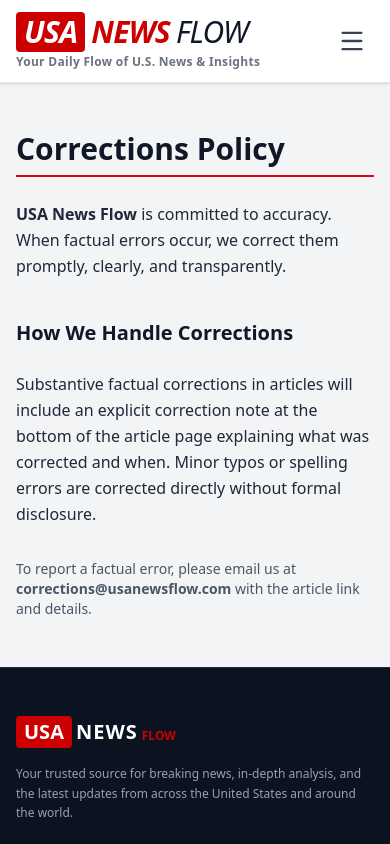
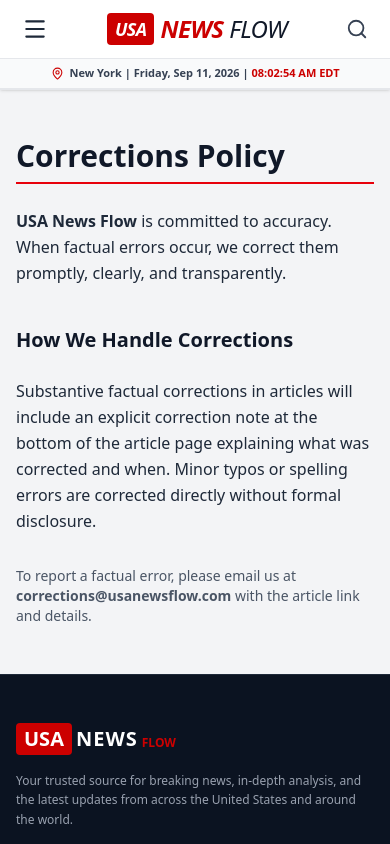
Before and after one commit to mrartsgamer4-spec/usa-news-flow, a Next.js app: page /corrections-policy in a window 390 px wide. Shown: the top 844 px of the page. Built offline with nearby package versions, Linux system fonts and the light colour scheme.

Commit message:
Update mobile layout matching Kishoreganj Journal style

```diff
--- a/src/components/layout/Header.tsx
+++ b/src/components/layout/Header.tsx
@@ -6,7 +6,7 @@
 import {
     Clock, ChevronDown, Wrench, Calculator, Home,
     FileText, Image as ImageIcon, QrCode, Type,
-    DollarSign, Percent, Landmark, Menu, X
+    DollarSign, Percent, Landmark, Menu, X, Search, MapPin
 } from 'lucide-react';
 
 const NAVIGATION_CONFIG = [
@@ -107,7 +107,7 @@
             setDcDate(now.toLocaleDateString('en-US', {
                 timeZone: 'America/New_York',
                 weekday: 'long',
-                month: 'long',
+                month: 'short',
                 day: 'numeric',
                 year: 'numeric',
             }));
@@ -115,6 +115,7 @@
                 timeZone: 'America/New_York',
                 hour: '2-digit',
                 minute: '2-digit',
+                second: '2-digit',
                 hour12: true,
             }) + ' EDT');
         };
@@ -126,18 +127,30 @@
     return (
         <header className="w-full bg-white border-b border-gray-200 sticky top-0 z-50 shadow-sm">
             {/* Top Bar */}
-            <div className="max-w-7xl mx-auto px-4 py-3 sm:py-4 flex flex-wrap items-center justify-between gap-4">
-                <Link href="/" className="flex flex-col items-start">
-                    <div className="flex items-center text-3xl sm:text-4xl font-black tracking-tight italic">
-                        <span className="bg-[#cc0000] text-white px-2 py-0.5 rounded mr-1.5 uppercase">USA</span>
+            <div className="max-w-7xl mx-auto px-4 py-2.5 sm:py-4 flex items-center justify-between">
+
+                {/* কিশোরগঞ্জ জার্নাল স্টাইল মোবাইল মেনু বাটন */}
+                <button
+                    onClick={() => setMobileOpen(!mobileOpen)}
+                    className="lg:hidden p-1.5 text-gray-800 hover:text-[#cc0000] focus:outline-none"
+                    aria-label="Toggle Menu"
+                >
+                    {mobileOpen ? <X size={26} /> : <Menu size={26} />}
+                </button>
+
+                {/* লোগো (মোবাইলে সেন্টারে থাকবে, ডেস্কটপে বামে) */}
+                <Link href="/" prefetch={false} className="flex flex-col items-center lg:items-start">
+                    <div className="flex items-center text-2xl sm:text-4xl font-black tracking-tight italic">
+                        <span className="bg-[#cc0000] text-white px-2 py-0.5 rounded mr-1.5 uppercase text-lg sm:text-3xl">USA</span>
                         <span className="text-[#cc0000] uppercase">NEWS</span>
                         <span className="text-gray-900 uppercase font-light ml-1.5">FLOW</span>
                     </div>
-                    <span className="text-xs sm:text-sm text-gray-500 font-semibold tracking-wide mt-0.5">
+                    <span className="hidden sm:block text-xs sm:text-sm text-gray-500 font-semibold tracking-wide mt-0.5">
                         Your Daily Flow of U.S. News & Insights
                     </span>
                 </Link>
 
+                {/* ডেস্কটপ লাইভ টাইম বক্স */}
                 <div className="hidden md:flex items-center gap-3 bg-gray-50 px-4 py-2 rounded-xl border border-gray-100">
                     <div className="w-10 h-10 rounded-full border border-gray-300 flex items-center justify-center text-gray-700 bg-white">
                         <Clock size={20} />
@@ -149,6 +162,7 @@
                     </div>
                 </div>
 
+                {/* মোবাইল ডানের সার্চ আইকন ও ডেস্কটপ সোশ্যাল লিংকস */}
                 <div className="flex items-center gap-3">
                     <div className="hidden sm:flex items-center gap-2">
                         <a href="#" className="w-8 h-8 rounded-full bg-[#3b5998] text-white flex items-center justify-center text-sm font-bold shadow-sm">f</a>
@@ -156,27 +170,33 @@
                         <a href="#" className="w-8 h-8 rounded-full bg-[#e1306c] text-white flex items-center justify-center text-sm font-bold shadow-sm">ig</a>
                         <a href="#" className="w-8 h-8 rounded-full bg-[#ff0000] text-white flex items-center justify-center text-sm font-bold shadow-sm">yt</a>
                     </div>
-                    <button
-                        onClick={() => setMobileOpen(!mobileOpen)}
-                        className="lg:hidden p-2 text-gray-700 hover:text-[#cc0000]"
-                    >
-                        {mobileOpen ? <X size={28} /> : <Menu size={28} />}
+                    <button className="lg:hidden p-1.5 text-gray-700 hover:text-[#cc0000]">
+                        <Search size={22} />
                     </button>
                 </div>
             </div>
 
+            {/* কিশোরগঞ্জ জার্নাল স্টাইল মোবাইল লাইভ টাইম স্ট্রিপ */}
+            <div className="lg:hidden bg-gray-50 border-t border-b border-gray-200 py-1.5 px-4 text-center">
+                <div className="flex items-center justify-center gap-1.5 text-[11px] font-semibold text-gray-700">
+                    <MapPin size={13} className="text-[#cc0000] shrink-0" />
+                    <span>New York | {dcDate} | <strong className="text-[#cc0000] font-black">{dcTime}</strong></span>
+                </div>
+            </div>
+
             {/* Red Navbar with Pure White Text */}
-            <nav className="bg-[#cc0000] text-white shadow-md">
+            <nav className="hidden lg:block bg-[#cc0000] text-white shadow-md">
                 <div className="max-w-7xl mx-auto px-4 flex items-center justify-between">
 
                     {/* Desktop Menu */}
-                    <div className="hidden lg:flex items-center space-x-1">
+                    <div className="flex items-center space-x-1">
                         {NAVIGATION_CONFIG.map((item) => {
                             const isActive = item.isHome ? pathname === '/' : pathname.startsWith(item.href);
                             return (
                                 <div key={item.label} className="relative group">
                                     <Link
                                         href={item.href}
+                                        prefetch={false}
                                         className={`px-3.5 py-3 text-[14px] font-extrabold uppercase tracking-wide flex items-center gap-1.5 transition duration-150 ${isActive
                                             ? 'bg-[#990000] text-white'
                                             : 'text-white hover:bg-[#b30000]'
@@ -193,6 +213,7 @@
                                                 <Link
                                                     key={subItem.label}
                                                     href={subItem.href}
+                                                    prefetch={false}
                                                     className="block px-4 py-2.5 text-xs font-bold text-gray-800 hover:bg-red-50 hover:text-[#cc0000] border-b border-gray-50 last:border-0 transition"
                                                 >
                                                     {subItem.label}
@@ -206,7 +227,7 @@
                     </div>
 
                     {/* Tools & Calculators */}
-                    <div className="hidden lg:flex items-center space-x-2 py-2 pl-4 border-l border-red-400">
+                    <div className="flex items-center space-x-2 py-2 pl-4 border-l border-red-400">
                         <div className="relative group">
                             <button className="px-3 py-1.5 bg-white text-gray-900 rounded font-bold text-xs uppercase flex items-center gap-1.5 hover:bg-gray-100 shadow-sm transition">
                                 <Wrench size={13} className="text-[#cc0000]" />
@@ -215,7 +236,7 @@
                             </button>
                             <div className="absolute top-full right-0 hidden group-hover:block bg-white text-gray-800 shadow-2xl border border-gray-200 rounded-b-lg w-52 z-50 py-1">
                                 {TOOLS_ITEMS.map((tool) => (
-                                    <Link key={tool.label} href={tool.href} className="flex items-center gap-2 px-4 py-2 hover:bg-red-50 hover:text-[#cc0000] text-xs font-semibold">
+                                    <Link key={tool.label} href={tool.href} prefetch={false} className="flex items-center gap-2 px-4 py-2 hover:bg-red-50 hover:text-[#cc0000] text-xs font-semibold">
                                         <tool.icon size={14} />
                                         {tool.label}
                                     </Link>
@@ -231,7 +252,7 @@
                             </button>
                             <div className="absolute top-full right-0 hidden group-hover:block bg-white text-gray-800 shadow-2xl border border-gray-200 rounded-b-lg w-52 z-50 py-1">
                                 {CALCULATOR_ITEMS.map((calc) => (
-                                    <Link key={calc.label} href={calc.href} className="flex items-center gap-2 px-4 py-2 hover:bg-red-50 hover:text-[#cc0000] text-xs font-semibold">
+                                    <Link key={calc.label} href={calc.href} prefetch={false} className="flex items-center gap-2 px-4 py-2 hover:bg-red-50 hover:text-[#cc0000] text-xs font-semibold">
                                         <calc.icon size={14} />
                                         {calc.label}
                                     </Link>
@@ -240,17 +261,19 @@
                         </div>
                     </div>
                 </div>
+            </nav>
 
             {/* Mobile Menu */}
             {mobileOpen && (
-                    <div className="lg:hidden bg-[#b30000] px-4 py-3 space-y-1 border-t border-red-400 max-h-[80vh] overflow-y-auto">
+                <div className="lg:hidden bg-[#b30000] px-4 py-3 space-y-1 border-t border-red-400 max-h-[80vh] overflow-y-auto shadow-2xl">
                     {NAVIGATION_CONFIG.map((item) => (
                         <div key={item.label}>
                             <div className="flex items-center justify-between border-b border-red-700 py-2">
                                 <Link
                                     href={item.href}
+                                    prefetch={false}
                                     onClick={() => setMobileOpen(false)}
-                                        className="text-sm font-extrabold uppercase text-white"
+                                    className="text-sm font-extrabold uppercase text-white tracking-wide"
                                 >
                                     {item.label}
                                 </Link>
@@ -269,6 +292,7 @@
                                         <Link
                                             key={subItem.label}
                                             href={subItem.href}
+                                            prefetch={false}
                                             onClick={() => setMobileOpen(false)}
                                             className="block py-1.5 text-xs text-white hover:underline"
                                         >
@@ -281,7 +305,6 @@
                     ))}
                 </div>
             )}
-            </nav>
         </header>
     );
 }
```
Lines whose indentation alone changed are shown as unchanged.
